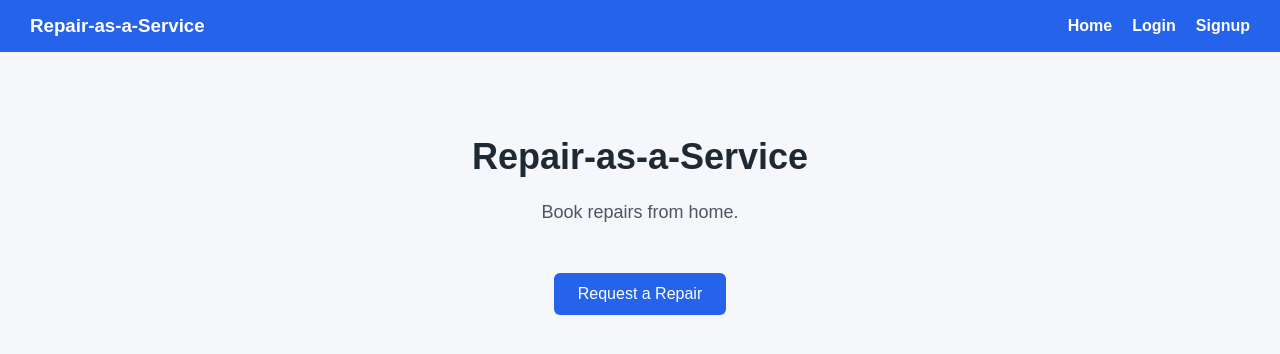
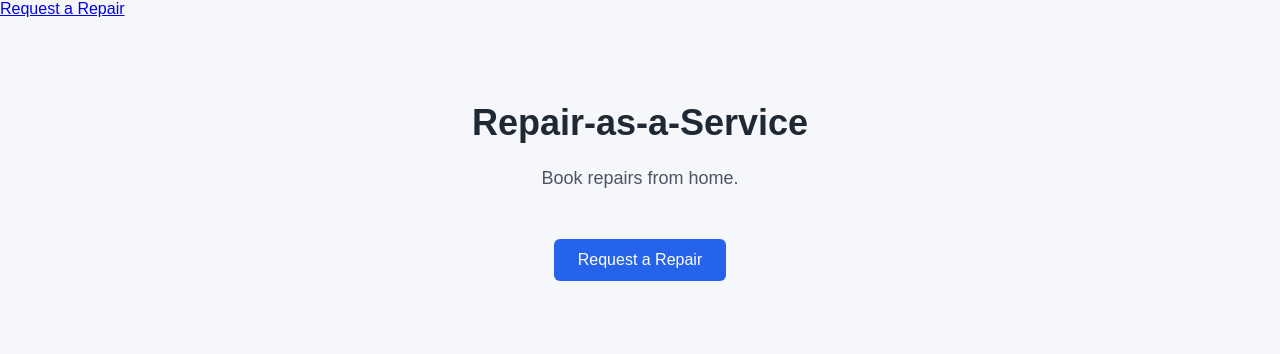
Before and after one commit to sandeepreddy2005/repair-as-a-service, a React (Create React App) app in the folder frontend/: page / in a window 1280 px wide. Shown: the top 354 px of the page. Built offline with nearby package versions, Linux system fonts and the light colour scheme.

Commit message:
Remove signup/login links from navbar

```diff
--- a/frontend/src/components/Navbar.js
+++ b/frontend/src/components/Navbar.js
@@ -2,35 +2,10 @@ import { Link } from "react-router-dom";
 
 function Navbar() {
   return (
-    <nav style={styles.nav}>
-      <h3 style={styles.logo}>Repair-as-a-Service</h3>
-      <div>
-        <Link to="/" style={styles.link}>Home</Link>
-        <Link to="/login" style={styles.link}>Login</Link>
-        <Link to="/signup" style={styles.link}>Signup</Link>
-      </div>
+    <nav>
+      <Link to="/request">Request a Repair</Link>
     </nav>
   );
 }
 
-const styles = {
-  nav: {
-    display: "flex",
-    justifyContent: "space-between",
-    alignItems: "center",
-    padding: "15px 30px",
-    backgroundColor: "#2563eb",
-  },
-  logo: {
-    color: "white",
-    margin: 0,
-  },
-  link: {
-    color: "white",
-    marginLeft: "20px",
-    textDecoration: "none",
-    fontWeight: "bold",
-  },
-};
-
 export default Navbar;
```
